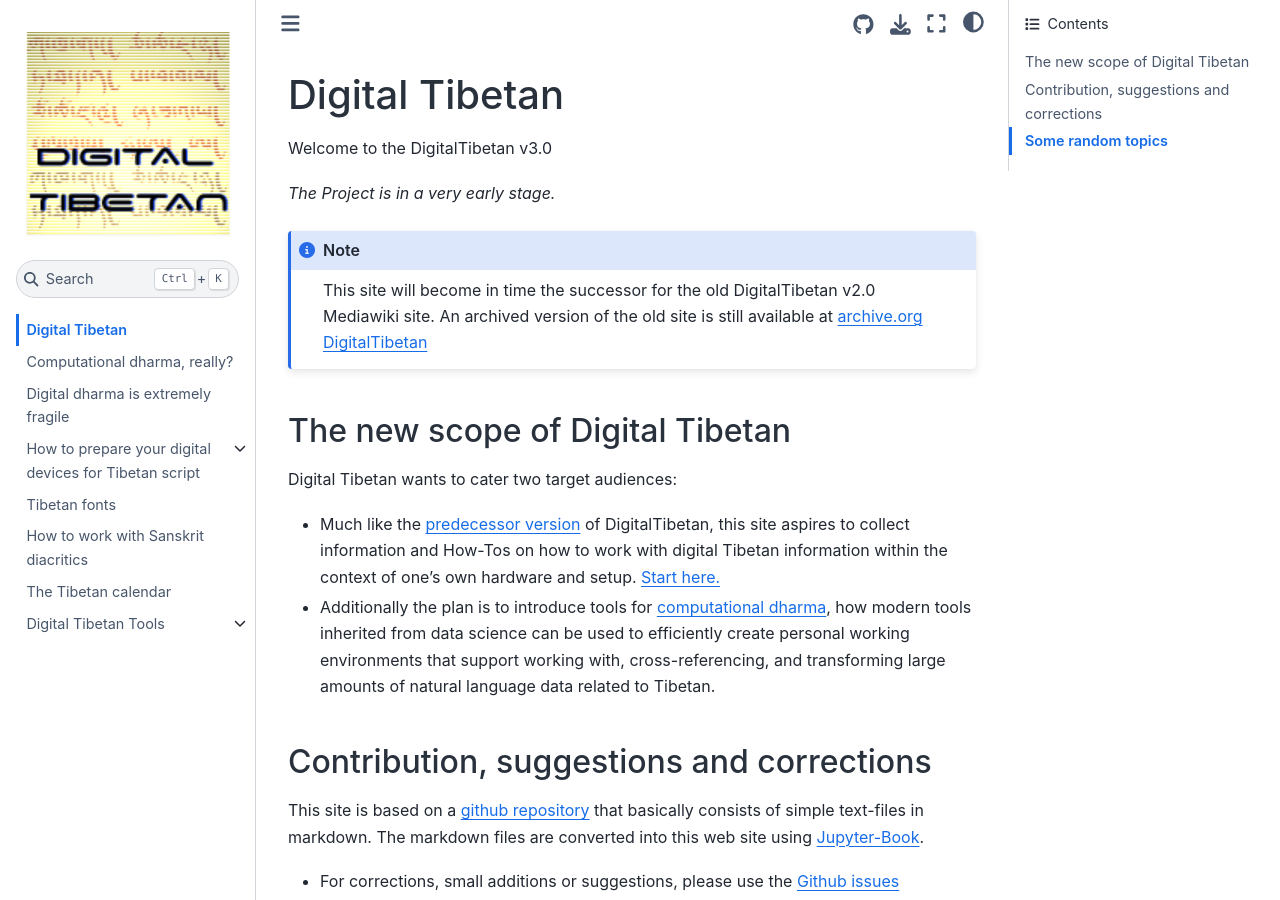
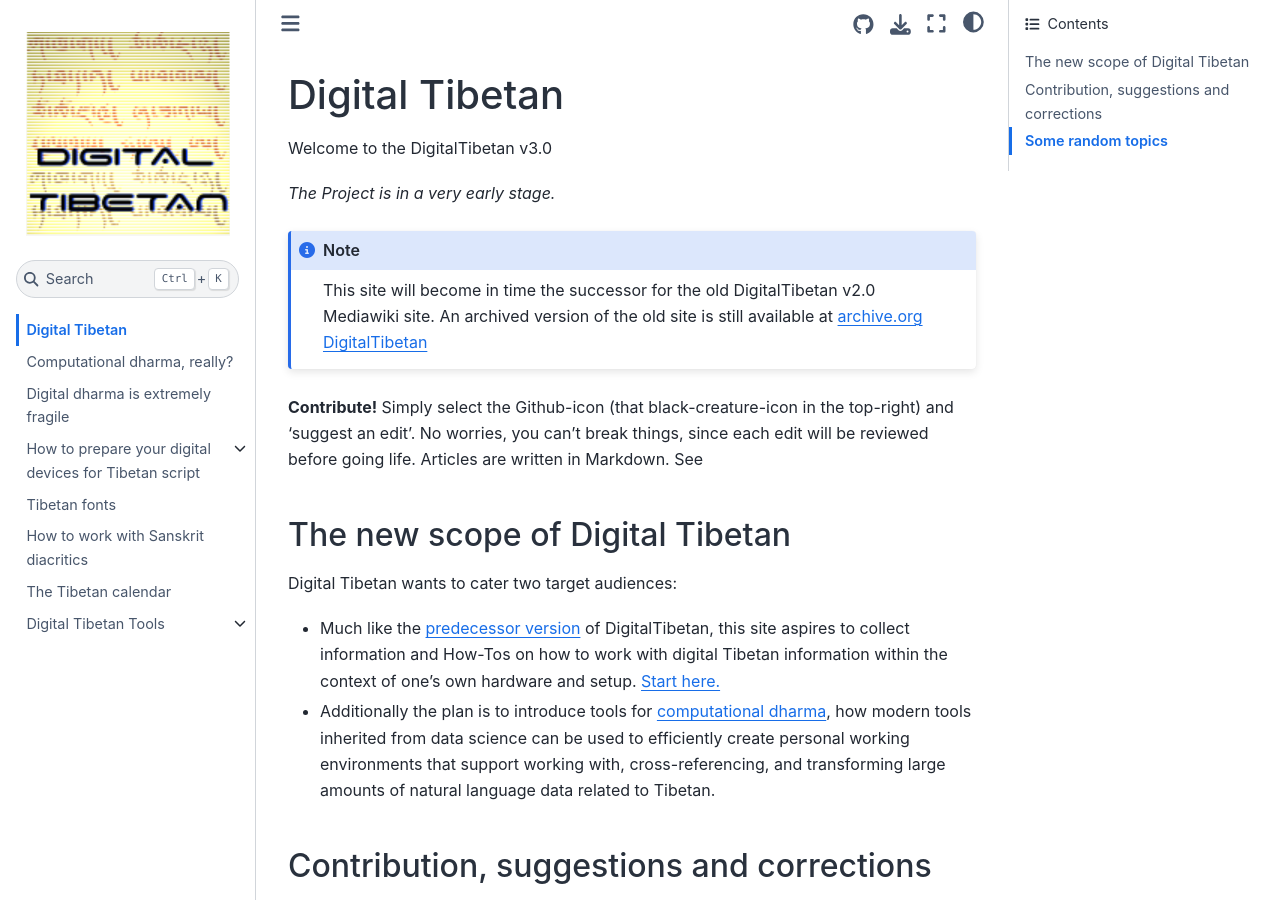
Before and after one commit to DigitalTibetan/DigitalTibetan, a Jupyter Book: the page built from main.md, in a window 1280 px wide and 900 px high. Built offline with Jupyter Book 1.0.4 settings and Sphinx 7.4.7 and the Sphinx Book theme 1.1.4, drawn with Linux system fonts in a browser that asks for light colours; some of the changed text lies outside the part shown.

Commit message:
Update main.md

````diff
--- a/main.md
+++ b/main.md
@@ -9,6 +9,8 @@
 An archived version of the old site is still available at [archive.org DigitalTibetan](https://web.archive.org/web/20210502044931/http://www.digitaltibetan.org/index.php/Digital_Tibetan)
 ```
 
+**Contribute!** Simply select the Github-icon (that black-creature-icon in the top-right) and 'suggest an edit'. No worries, you can't break things, since each edit will be reviewed before going life. Articles are written in Markdown. See
+
 ## The new scope of Digital Tibetan
 
 Digital Tibetan wants to cater two target audiences:
@@ -16,12 +18,16 @@
 - Much like the [predecessor version](https://web.archive.org/web/20210502044931/http://www.digitaltibetan.org/index.php/Digital_Tibetan) of DigitalTibetan, this site aspires to collect information and How-Tos on how to work with digital Tibetan information within the context of one's own hardware and setup. [Start here.](docs/devices_tibetan.md)
 - Additionally the plan is to introduce tools for [computational dharma](docs/computational_dharma.ipynb), how modern tools inherited from data science can be used to efficiently create personal working environments that support working with, cross-referencing, and transforming large amounts of natural language data related to Tibetan.
 
+(contribute)=
 ## Contribution, suggestions and corrections
+
+The github-icon on the top right gives easy access to the source-repository and has a quick-edit option.
 
 This site is based on a [github repository](https://github.com/DigitalTibetan/DigitalTibetan) that basically consists of simple text-files in markdown. The markdown files are converted into this web site using [Jupyter-Book](https://jupyterbook.org/en/stable/index.html).
 
 - For corrections, small additions or suggestions, please use the [Github issues](https://github.com/DigitalTibetan/DigitalTibetan/issues)
 - For larger contributions, [Github pull-requests](https://github.com/DigitalTibetan/DigitalTibetan/pulls) are welcome!
+
 ## Some random topics
 
 - [Getting started: how to setup your devices for working with Tibetan](docs/devices_tibetan.md)
````
